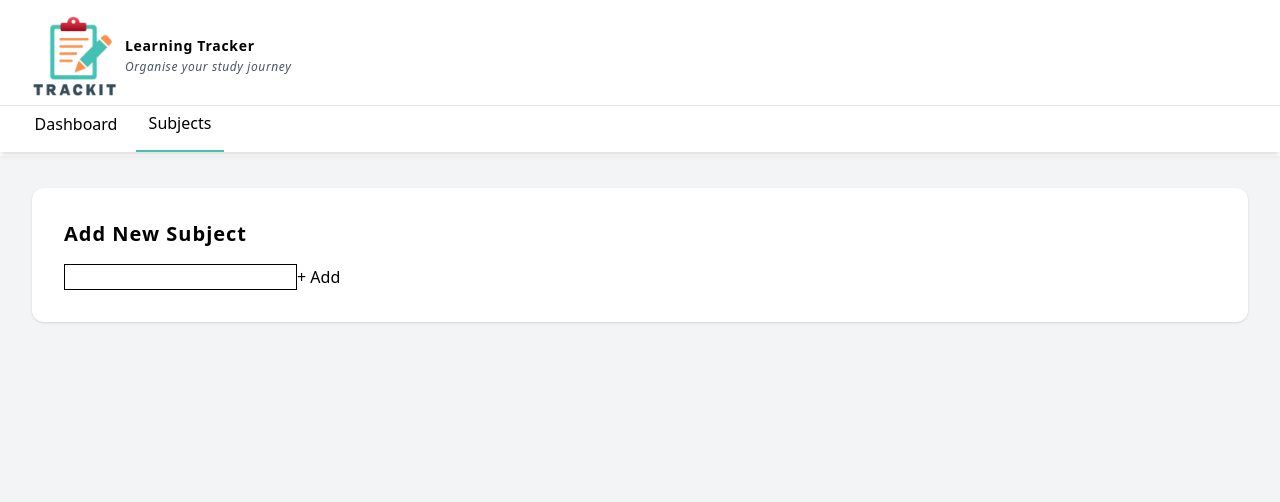
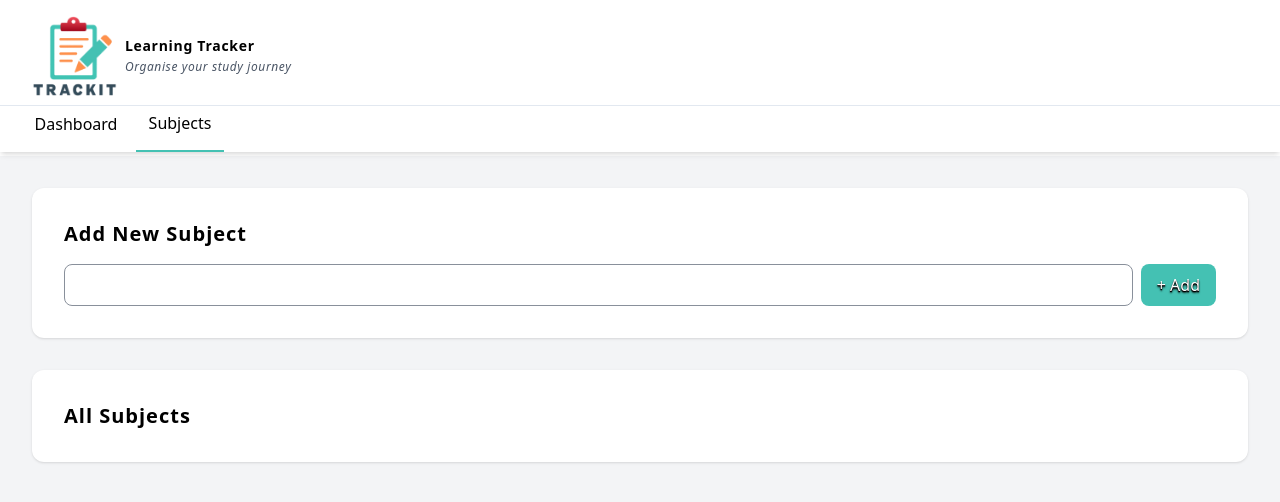
Before and after one commit to A-Karim2003/TrackIt, a React (Vite) app: page /Subjects in a window 1280 px wide. Shown: the top 502 px of the page. Built offline with nearby package versions, Linux system fonts and the light colour scheme; data requests are answered from the project's data file.

Commit message:
Create form UI for adding subject

```diff
--- a/src/components/AddSubjectForm.jsx
+++ b/src/components/AddSubjectForm.jsx
@@ -1,8 +1,13 @@
 function AddSubjectForm() {
   return (
-    <form>
-      <input type="text" className="border" />
-      <button>+ Add</button>
+    <form className="flex gap-2">
+      <input
+        type="text"
+        className="border border-customGrey flex-1 rounded-lg px-4 py-2 text-[16px]"
+      />
+      <button className="px-4 py-2 bg-customGreen text-white text-shadow-sm text-shadow-black rounded-lg hover:opacity-85">
+        + Add
+      </button>
     </form>
   );
 }
--- /dev/null
+++ b/src/components/AllSubjects.jsx
@@ -0,0 +1,12 @@
+import Card from "./Card";
+import SectionTitle from "./SectionTitle";
+
+function AllSubjects() {
+  return (
+    <Card>
+      <SectionTitle title="All Subjects" />
+    </Card>
+  );
+}
+
+export default AllSubjects;
--- a/src/pages/Subjects.jsx
+++ b/src/pages/Subjects.jsx
@@ -1,9 +1,11 @@
 import AddSubject from "../components/AddSubject";
+import AllSubjects from "../components/AllSubjects";
 
 function Subjects() {
   return (
-    <div>
+    <div className="flex flex-col gap-8">
       <AddSubject />
+      <AllSubjects />
     </div>
   );
 }
```
Also changed, not shown: 1 other file (tests, documents, lock files or other folders).
